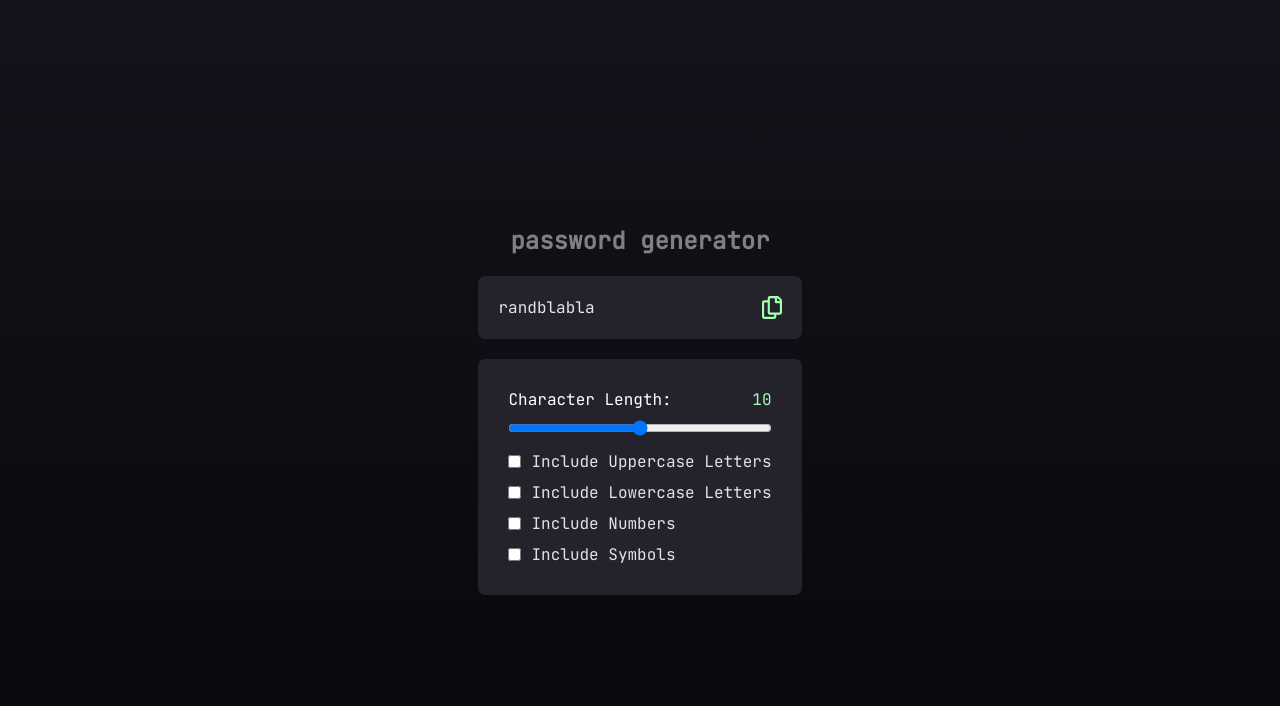
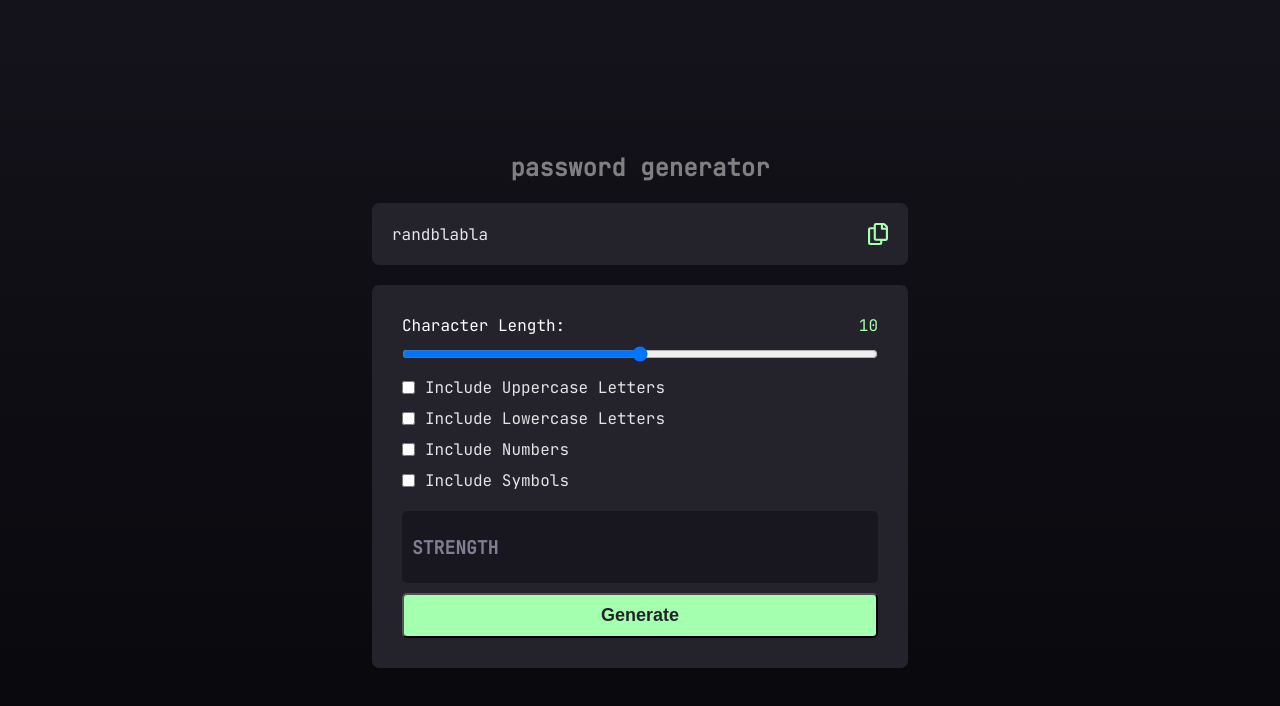
Before and after one commit to astarta16/password-generator, a React (Vite) app: page / in a window 1280 px wide. Shown: the top 706 px of the page. Built offline with nearby package versions, Linux system fonts and the light colour scheme.

Commit message:
add button and strength block

```diff
--- a/src/App.jsx
+++ b/src/App.jsx
@@ -1,4 +1,4 @@
-import styled from "styled-components";
+import styled, { css } from "styled-components";
 import CopyImage from "./assets/icon-copy.svg";
 import { useState } from "react";
 
@@ -16,16 +16,25 @@ const CardContainer = styled.div`
   align-items: center;
 `;
 
+const mobileMediaQuery = css`
+  width: 100%;
+  padding: 10px;
+`;
+
 const Card = styled.div`
   background-color: #24232c;
   color: #e6e5ea;
   padding: 20px;
-  width: 100%;
   border-radius: 7px;
   display: flex;
   align-items: center;
   justify-content: space-between;
   margin-bottom: 20px;
+  width: 100%;
+
+  @media (max-width: 768px) {
+    ${mobileMediaQuery}
+  }
 `;
 
 const SecondCard = styled.div`
@@ -33,6 +42,10 @@ const SecondCard = styled.div`
   background-color: #24232c;
   border-radius: 7px;
   padding: 30px;
+
+  @media (max-width: 768px) {
+    ${mobileMediaQuery}
+  }
 `;
 
 const Paragraph = styled.p`
@@ -73,12 +86,47 @@ const CheckboxContainer = styled.div`
 
 const CheckboxInput = styled.input`
   margin-right: 10px;
-
   cursor: pointer;
 `;
 
 const CheckboxLabel = styled.label`
   color: #e3e2e4;
+`;
+
+const StrengthBlock = styled.div`
+  display: flex;
+  background-color: #18171f;
+  color: #817d92;
+  border-radius: 5px;
+
+  margin-top: 20px;
+  align-items: center;
+  justify-content: space-between;
+  width: 476px;
+  height: 72px;
+
+  @media (max-width: 768px) {
+    ${mobileMediaQuery}
+    flex-direction: column;
+    height: auto;
+  }
+`;
+
+const StrengthText = styled.p`
+  margin-left: 10px;
+  font-size: 18px;
+  font-weight: 700;
+`;
+
+const Button = styled.button`
+  margin-top: 10px;
+  width: 100%;
+  background-color: #a4ffaf;
+  color: #24232c;
+  font-size: 18px;
+  font-weight: 700;
+  padding: 10px;
+  border-radius: 5px;
 `;
 
 function App() {
@@ -127,6 +175,10 @@ function App() {
             <CheckboxInput type="checkbox" />
             <CheckboxLabel htmlFor="symbols">Include Symbols</CheckboxLabel>
           </CheckboxContainer>
+          <StrengthBlock>
+            <StrengthText>STRENGTH</StrengthText>
+          </StrengthBlock>
+          <Button>Generate</Button>
         </SecondCard>
       </CardContainer>
     </div>
```
